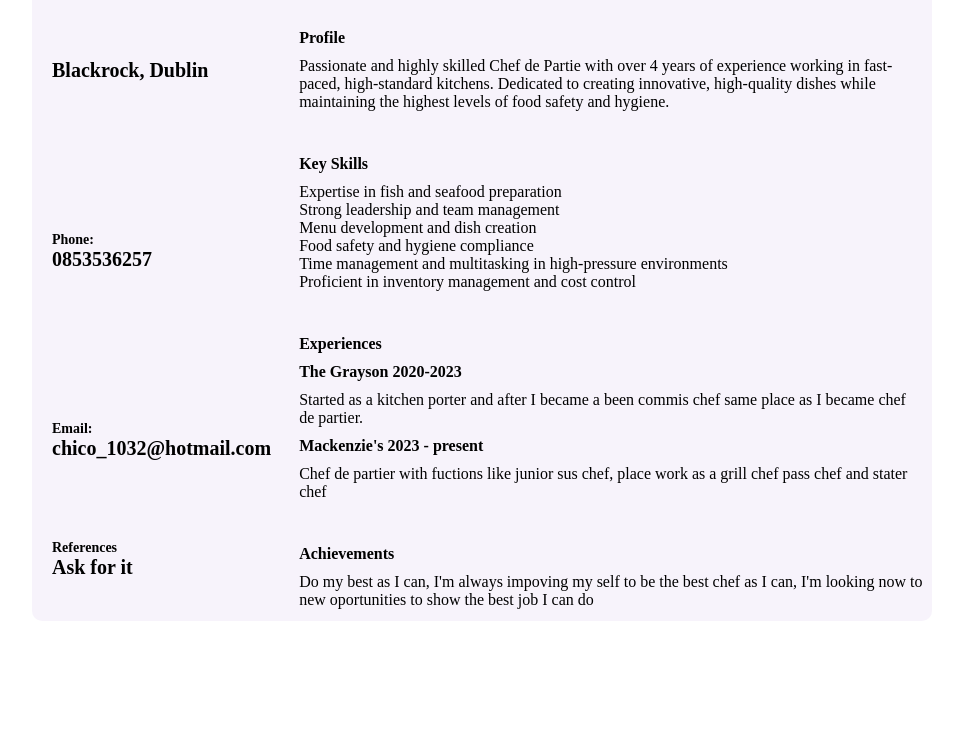
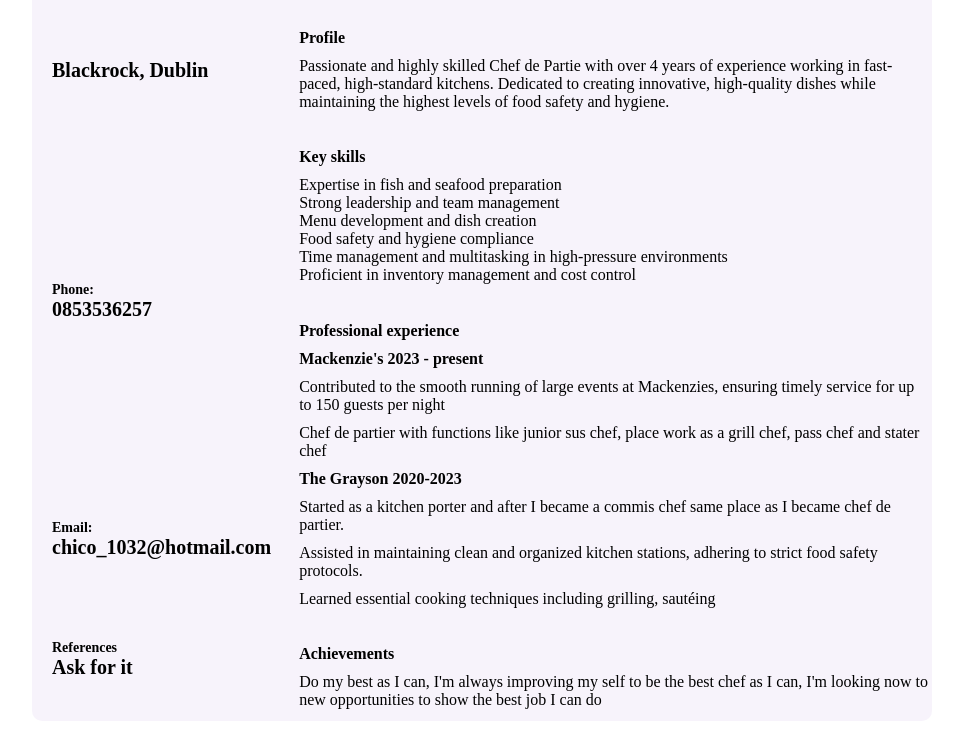
Before and after one commit to ka33al/curriculo, a plain HTML site: page index.html in a window 1280 px wide. Shown: the part 255-1002 px from the top of the page, without its empty margins (158-1121 px from the left). Drawn offline with Linux system fonts and the light colour scheme.

Commit message:
lana changes

```diff
--- a/index.html
+++ b/index.html
@@ -20,13 +20,11 @@
                 <h2>Phone:<span class="phone">0853536257</span></h2>
                 <h2>Email:<span class="email">chico_1032@hotmail.com</span></h2>
 
-
             </div>
             <div class="references">
                 <h2>References</h2>
                <span>Ask for it</span>
             </div>
-
         </section>
         <section class="bside">
             <div class="profile">
@@ -34,7 +32,7 @@
                 <p>Passionate and highly skilled Chef de Partie with over 4 years of experience working in fast-paced, high-standard kitchens. Dedicated to creating innovative, high-quality dishes while maintaining the highest levels of food safety and hygiene.</p>
            </div>
            <div class="skills">
-            <h2>Key Skills</h2>
+            <h2>Key skills</h2>
             <ul>
                <li> Expertise in fish and seafood preparation</li>
                <li> Strong leadership and team management</li>
@@ -43,19 +41,21 @@
                <li> Time management and multitasking in high-pressure environments</li>
                <li> Proficient in inventory management and cost control</li>
             </ul>
-
            </div>
            <div class="experiences">
-            <h2>Experiences</h2>
+            <h2>Professional experience</h2>
+            <h3>Mackenzie's 2023 - present</h3>
+            <p>Contributed to the smooth running of large events at Mackenzies, ensuring timely service for up to 150 guests per night</p>
+            <p>Chef de partier with functions like junior sus chef, place work as a grill chef, pass chef and stater chef</p>
             <h3>The Grayson 2020-2023</h3>
-            <p>Started as a kitchen porter and after I became a been commis chef same place as I became chef de partier.</p>
-            <h3>Mackenzie's 2023 - present</h3>
-            <p>Chef de partier with fuctions like junior sus chef, place work as a grill chef pass chef and stater chef </p>
+            <p>Started as a kitchen porter and after I became a commis chef same place as I became chef de partier.</p>
+            <p>Assisted in maintaining clean and organized kitchen stations, adhering to strict food safety protocols.</p>
+            <p>Learned essential cooking techniques including grilling, sautéing</p>
            </div>
            <div class="achievements">
             <h2>Achievements</h2>
             <ul>
-                <li> Do my best as I  can, I'm always impoving my self to be the best chef as I can, I'm looking now to new oportunities to show the best job I can do </li>
+                <li> Do my best as I  can, I'm always improving my self to be the best chef as I can, I'm looking now to new opportunities to show the best job I can do </li>
             </ul>
         </div>
 
--- a/style.css
+++ b/style.css
@@ -35,7 +35,7 @@ h1 span{
 }
 .aside{
     width: 300px;
-    height: 600px;
+    height: 700px;
     margin: 2px -2px 0 0 ;
     display: flex;
     flex-direction: column;
@@ -73,7 +73,7 @@ h1 span{
     font-size: 20px;
 }
 .bside{
-    height: 600px;
+    height: 700px;
     display: flex;
     flex-direction: column;
     justify-content: space-between;
```
